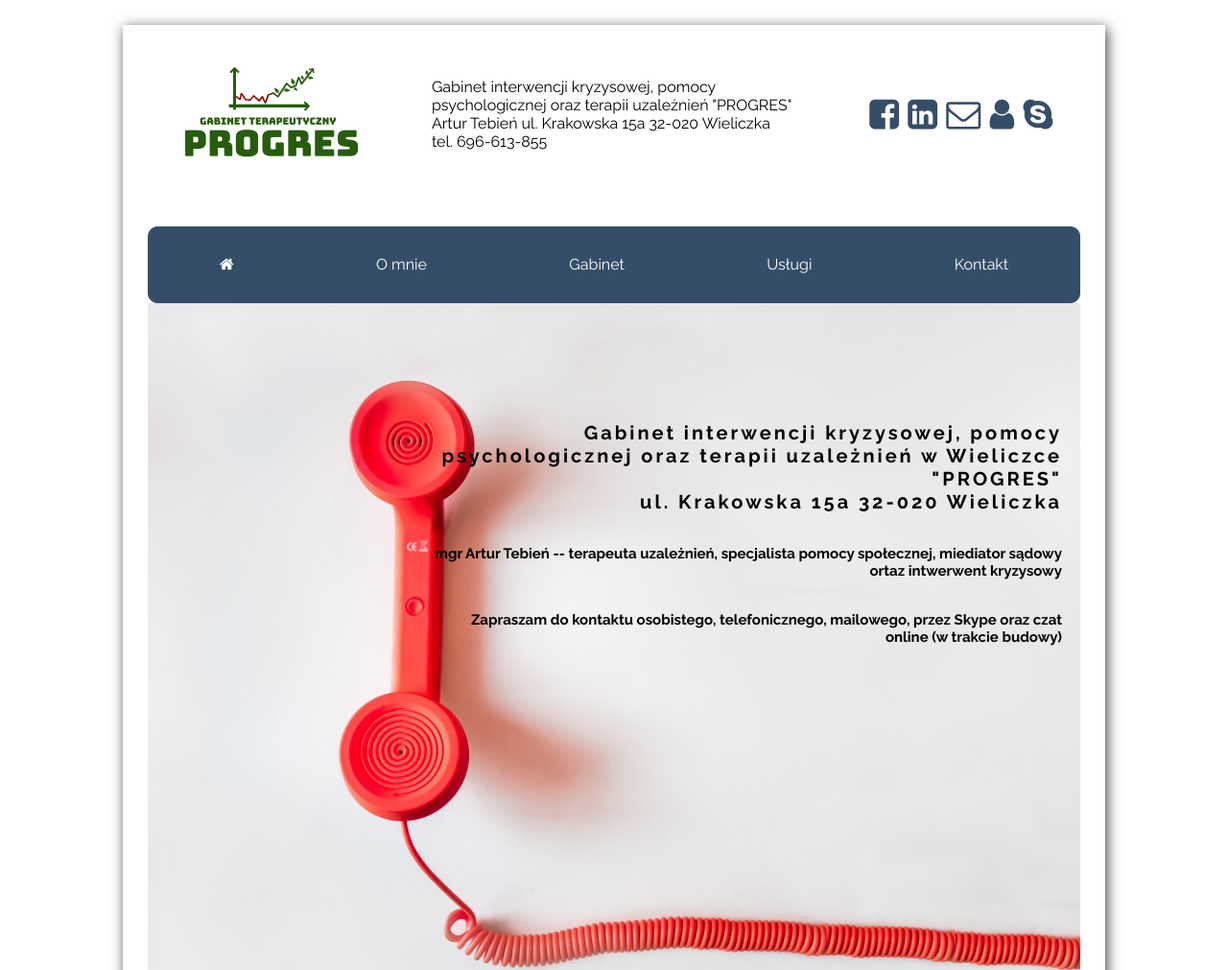
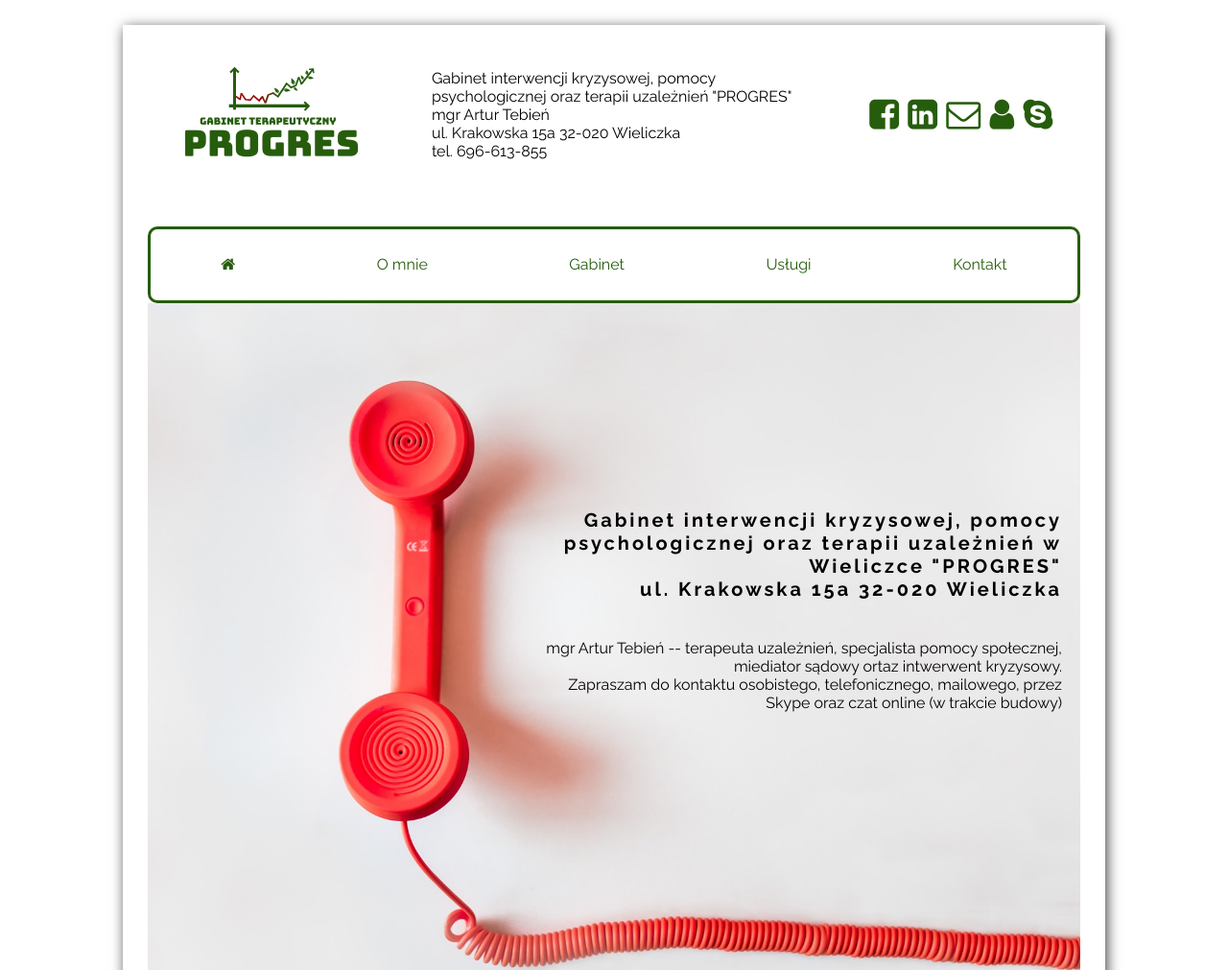
Before and after one commit to januszpolak/gabinet_progres, a plain HTML site: page index.html in a window 1280 px wide. Shown: the top 1011 px of the page at 96% size. Drawn offline with nearby package versions, Linux system fonts and the light colour scheme.

Commit message:
update colors

```diff
--- a/index.html
+++ b/index.html
@@ -31,8 +31,8 @@
         <header class="header">
             <img src="./logo3.png" alt="Artur Tebień psycholog" class="header__logo" id="logo">
             <span class="header__adres">Gabinet interwencji kryzysowej, pomocy psychologicznej
-                    oraz terapii uzależnień "PROGRES"
-                    Artur Tebień
+                    oraz terapii uzależnień "PROGRES" <br>
+                    mgr Artur Tebień<br>
                     ul. Krakowska 15a 32-020 Wieliczka<br>
                     tel. 696-613-855
             </span>
@@ -60,10 +60,10 @@
                 <h1 class="main__h1">Gabinet interwencji kryzysowej, pomocy psychologicznej oraz terapii uzależnień w
                     Wieliczce "PROGRES"<br>
                     ul. Krakowska 15a 32-020 Wieliczka </h1>
-                <h2 class="main__h2">mgr Artur Tebień -- terapeuta uzależnień, specjalista pomocy społecznej, miediator
-                    sądowy ortaz intwerwent kryzysowy </h2>
-                <h2 class="main__h2">Zapraszam do kontaktu osobistego, telefonicznego, mailowego, przez Skype oraz czat
-                    online (w trakcie budowy)</h2>
+                <span>mgr Artur Tebień -- terapeuta uzależnień, specjalista pomocy społecznej, miediator
+                    sądowy ortaz intwerwent kryzysowy. </span><br>
+                <span>Zapraszam do kontaktu osobistego, telefonicznego, mailowego, przez Skype oraz czat
+                    online (w trakcie budowy)</span>
             </div>
         </section>
         <section class="me">
--- a/style.scss
+++ b/style.scss
@@ -58,7 +58,8 @@ body {
     left: -1400px;
     transition: .3s;
     width: 100%;
-    background-color: $special-blue;
+    background-color: white;
+    border: 2px solid $special-color;
     z-index: 1;
 
 
@@ -70,7 +71,7 @@ body {
 
     &__li>a {
         font-size: 48px;
-        color: white;
+        color: $special-color;
         text-decoration: none;
 
         &:hover {
@@ -93,6 +94,8 @@ body {
 
 .ham_active {
     transform: rotate(90deg);
+
+
 }
 
 #hamburger {
@@ -103,7 +106,7 @@ body {
         position: fixed;
         top: 3%;
         right: 5%;
-        color: $special-blue;
+        color: $special-red;
         font-size: 32px;
         transition: .3s;
         z-index: 5;
@@ -116,6 +119,7 @@ body {
     position: fixed;
     left: 0;
     top: 0;
+
 }
 
 .wrap {
@@ -130,6 +134,7 @@ body {
     @media (max-width: 1190px) {
         width: 100%;
         box-shadow: none;
+
     }
 }
 
@@ -176,24 +181,25 @@ body {
     width: 100%;
     height: 10vh;
     z-index: 1;
+    background-color: white;
+    border: 3px solid $special-color;
+    border-radius: 10px;
 
     @media (max-width: 1190px) {
         display: none;
     }
 
     &__ul {
-        background-color: #344e69;
         display: flex;
         list-style: none;
         justify-content: space-around;
         align-items: center;
         height: 100%;
-        border: 1px solid #344e69;
-        border-radius: 10px;
+
     }
 
     &__href {
-        color: white;
+        color: $special-color;
         text-decoration: none;
         padding: 15px 15px;
         transition: 0.3s;
@@ -206,10 +212,11 @@ body {
 }
 
 .media_links {
-    color: $special-blue;
+    color: $special-color;
     transition: 0.3s;
 
     &:hover {
+        border-top: 6px solid #fe3532;
         border-bottom: 6px solid #fe3532;
     }
 }
@@ -230,13 +237,13 @@ body {
 
     &__name {
         position: absolute;
-        top: 30%;
+        top: 40%;
         right: 0;
         transform: translateY(-50%);
         color: black;
         font-family: $main-font;
         text-align: right;
-        width: 70%;
+        width: 60%;
         padding-right: 2%;
 
         @media (max-width: 1190px) {
@@ -250,6 +257,7 @@ body {
 
     &__h1 {
         font-size: 20px;
+        padding-bottom: 5vh;
         letter-spacing: 3px;
 
         @media (max-width: 1190px) {
@@ -257,14 +265,7 @@ body {
         }
     }
 
-    &__h2 {
-        font-size: 15px;
-        margin-top: 5%;
 
-        @media (max-width: 1190px) {
-            font-size: 10px;
-        }
-    }
 }
 
 .me {
@@ -281,7 +282,7 @@ body {
     }
 
     &__info {
-        color: $special-blue;
+        color: black;
         font-family: $main-font;
         font-size: 18px;
         width: 90%;
@@ -357,7 +358,7 @@ body {
     justify-content: space-evenly;
     width: 100%;
     min-height: 100vh;
-    color: $special-blue;
+    color: black;
     font-family: $main-font;
     overflow: hidden;
 
@@ -416,6 +417,6 @@ body {
         margin-top: 3vh;
         width: 100%;
         transform: translateY(-50%);
-        color: $special-blue;
+        color: black;
     }
 }
```
Also changed, not shown: css/style.min.css, 1 other file.
